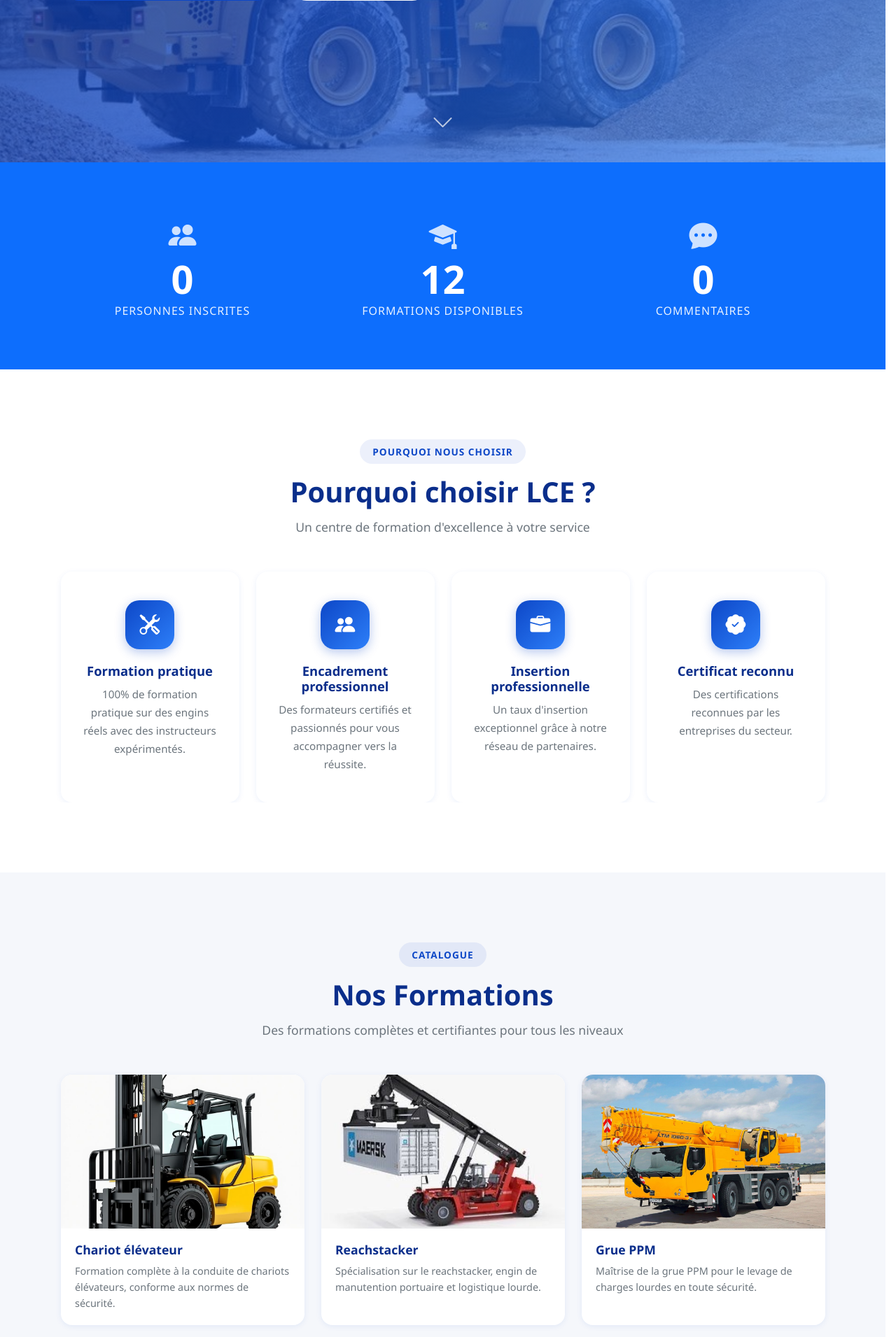
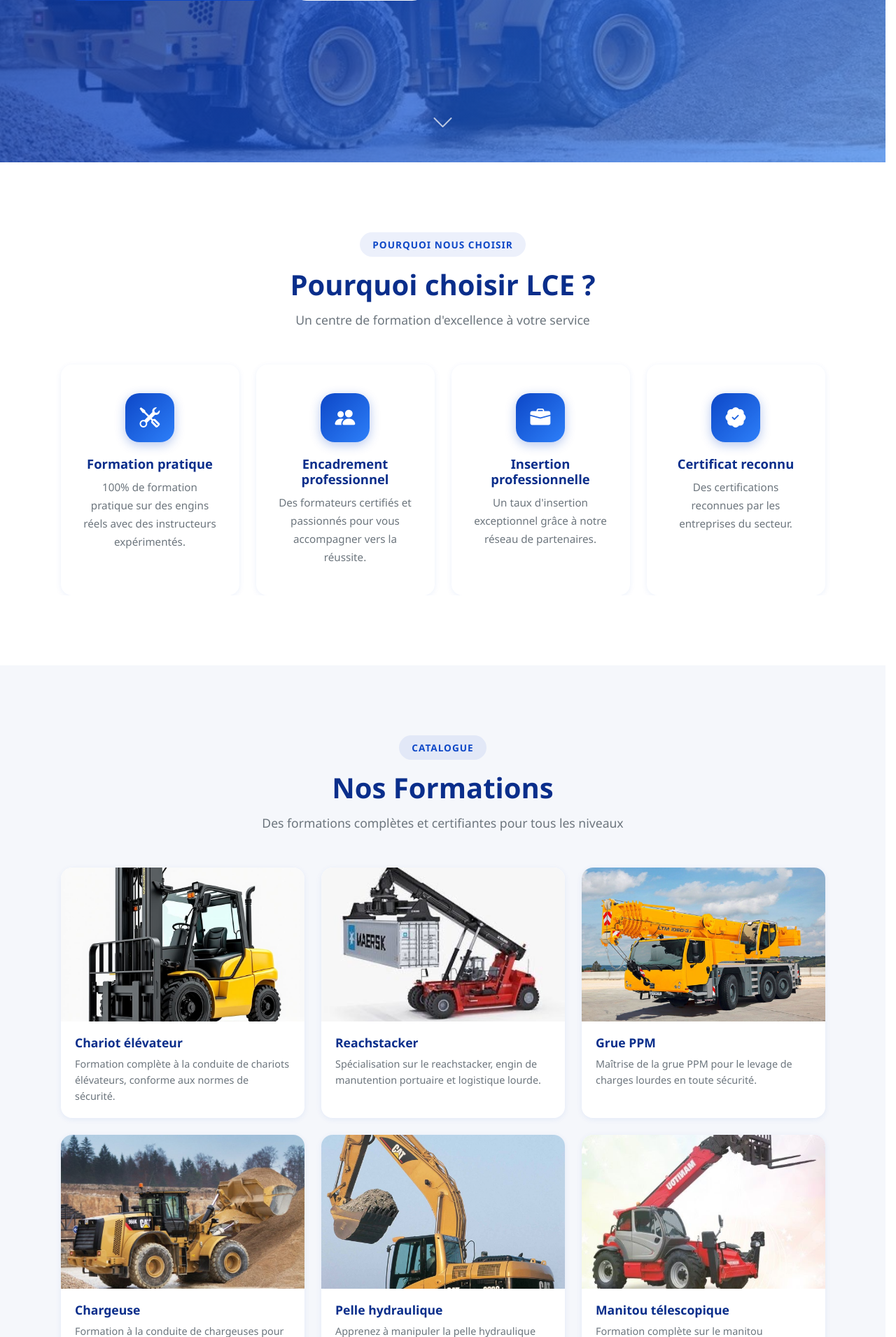
Before and after one commit to fredogary7-rgb/lce, a Flask app: page / in a window 1280 px wide. Shown: the part 616-2527 px from the top of the page at 70% size. Run offline with Flask 3, Linux system fonts and the light colour scheme; data that the repository does not hold is empty; some libraries are stand-ins or nearby versions.

Commit message:
fix(index): supprimer la section statistiques en direct

```diff
--- a/templates/index.html
+++ b/templates/index.html
@@ -43,35 +43,6 @@
         </div>
         <div class="hero-scroll">
             <a href="#pourquoi" class="scroll-down"><i class="bi bi-chevron-down"></i></a>
-        </div>
-    </div>
-</section>
-
-<!-- STATISTIQUES EN DIRECT -->
-<section class="stats-live section-padding-sm bg-primary text-white">
-    <div class="container">
-        <div class="row g-4 text-center">
-            <div class="col-md-4" data-aos="fade-up">
-                <div class="stats-live-card">
-                    <i class="bi bi-people-fill stats-live-icon"></i>
-                    <div class="stats-live-number">{{ total_inscriptions }}</div>
-                    <div class="stats-live-label">Personnes inscrites</div>
-                </div>
-            </div>
-            <div class="col-md-4" data-aos="fade-up" data-aos-delay="100">
-                <div class="stats-live-card">
-                    <i class="bi bi-mortarboard-fill stats-live-icon"></i>
-                    <div class="stats-live-number">12</div>
-                    <div class="stats-live-label">Formations disponibles</div>
-                </div>
-            </div>
-            <div class="col-md-4" data-aos="fade-up" data-aos-delay="200">
-                <div class="stats-live-card">
-                    <i class="bi bi-chat-dots-fill stats-live-icon"></i>
-                    <div class="stats-live-number">{{ commentaires|length }}</div>
-                    <div class="stats-live-label">Commentaires</div>
-                </div>
-            </div>
         </div>
     </div>
 </section>
```
